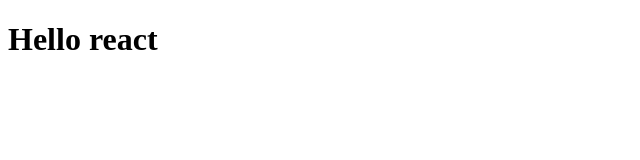
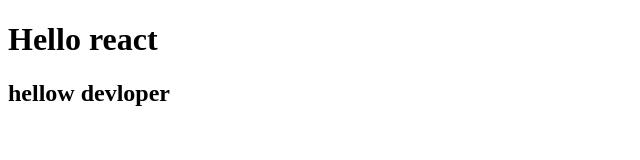
Before and after one commit to om7499/git_project, a plain HTML site: page index.html in a window 1280 px wide. Shown: the whole page, without its empty margins (0-640 px from the left). Drawn offline with Linux system fonts and the light colour scheme.

Commit message:
add some code

```diff
--- a/index.html
+++ b/index.html
@@ -7,5 +7,7 @@
 </head>
 <body>
     <h1>Hello react</h1>
+    <h2>hellow devloper</h2>
+
 </body>
 </html>
```
